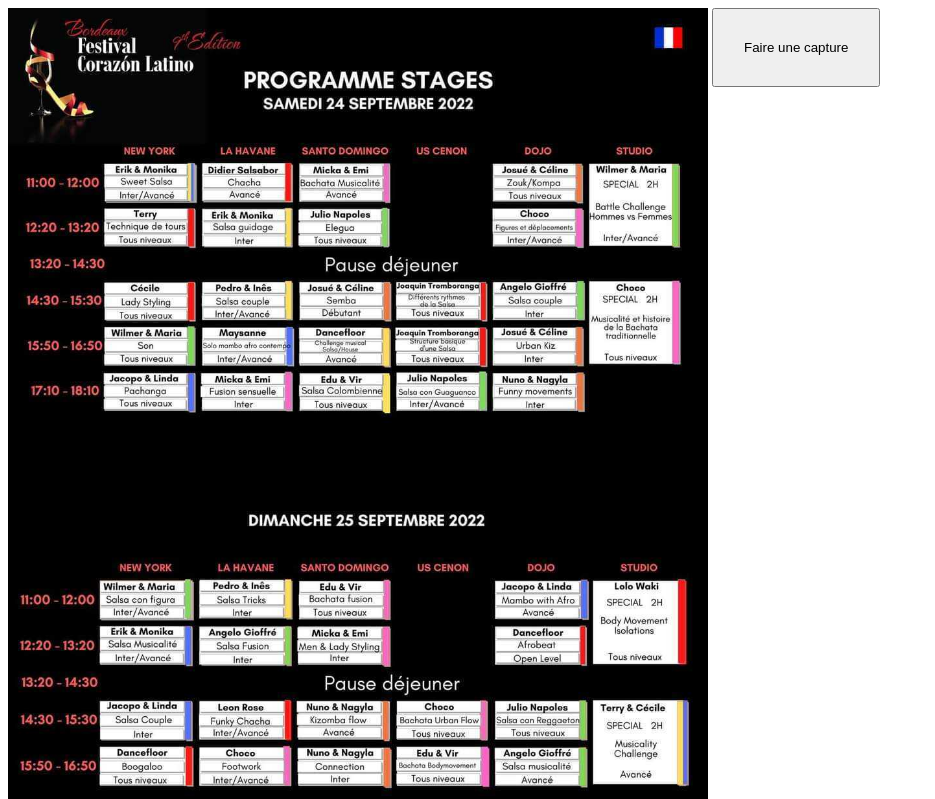
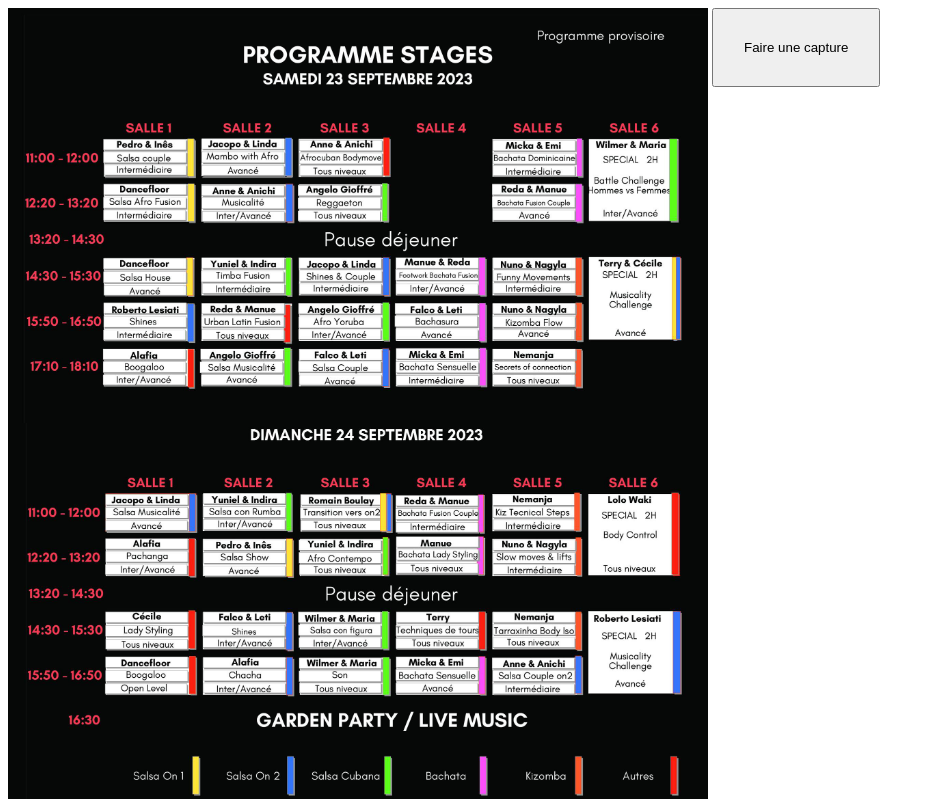
Before and after one commit to Valouleloup/ChoixCorazon, a plain HTML site: page index.html in a window 1280 px wide. Shown: the top 799 px of the page, without its empty margins (0-935 px from the left). Drawn offline with nearby package versions, Linux system fonts and the light colour scheme.

Commit message:
Update index.html

```diff
--- a/index.html
+++ b/index.html
@@ -2,7 +2,7 @@
 <html lang="fr">
 <head>
     <meta charset="utf-8">
-    <title>Planning Corazon</title>
+    <title>Planning Corazon 2023</title>
     <style>
         .test{
             background-color: red;
@@ -54,7 +54,7 @@
 </head>
 <body>
     <div id="choix" width="700px">
-        <img src="choix-fr.jpg" width="700px"/>
+        <img src="planning2023.jpg" width="700px"/>
     </div>
     <div id="button">
         <button onclick="report()">Faire une capture</button>
@@ -70,21 +70,21 @@
         }
 
         var listeDesCours = [
-            [95, 155], [193, 155], [291, 155], [483, 155],
-            [95, 200], [193, 200], [291, 200], [483, 200],
-            [95, 273], [193, 273], [291, 273], [388, 273], [483, 273],
-            [95, 318], [193, 318], [291, 318], [388, 318], [483, 318],
-            [95, 363], [193, 363], [291, 363], [388, 363], [483, 363],
+            [94, 130], [192, 130], [290, 130], [482, 130],
+            [94, 175], [192, 175], [290, 175], [482, 175],
+            [94, 248], [192, 248], [290, 248], [384, 248], [482, 248],
+            [94, 294], [192, 294], [290, 294], [384, 294], [482, 294],
+            [94, 340], [192, 340], [290, 340], [384, 340], [482, 340],
 
-            [92, 572], [190, 572], [288, 572], [483, 572],
-            [92, 618], [190, 618], [288, 618], [483, 618],
-            [92, 692], [190, 692], [288, 692], [385, 692], [483, 692],
-            [92, 738], [190, 738], [288, 738], [385, 738], [483, 738],
+            [94, 485], [192, 485], [290, 485], [384, 485], [482, 485],
+            [94, 529], [192, 529], [290, 529], [384, 529], [482, 529],
+            [94, 602], [192, 602], [290, 602], [384, 602], [482, 602],
+            [94, 647], [192, 647], [290, 647], [384, 647], [482, 647],
 
         ];
 
         var listeDeCoursSpeciaux = [
-            [580, 155], [580, 273], [585, 572], [585, 692],
+            [580, 130], [580, 248], [580, 485], [580, 602],
         ];
 
         var choix = document.getElementById('choix');
```
